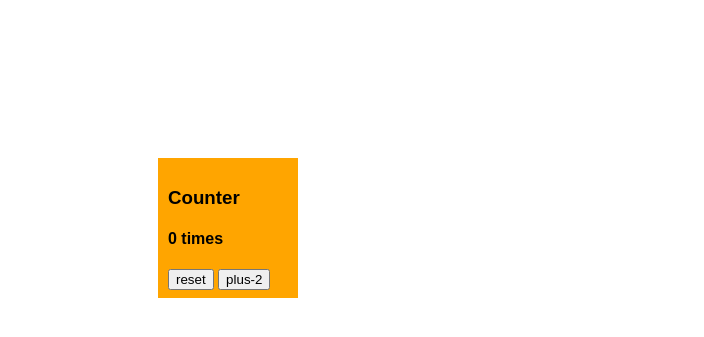
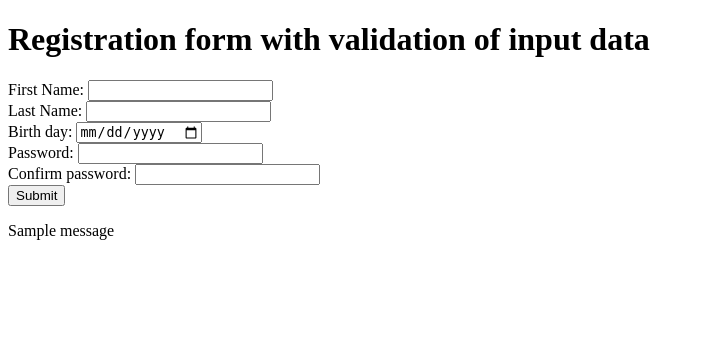
Before and after one commit to g-ramirez/git_projects, a Flask app: page / in a window 1280 px wide. Shown: the top 337 px of the page, without its empty margins (0-704 px from the left). Run offline with Flask 2, Linux system fonts and the light colour scheme; one stand-in notice (Sample message) is shown.

Commit message:
adding reg form

```diff
--- /dev/null
+++ b/registration_form/server.py
@@ -0,0 +1,67 @@
+from flask import Flask, render_template, session, redirect, request, flash
+from datetime import datetime
+
+app = Flask("__name__")
+app.secret_key = "Some_Key"
+
+@app.route("/", methods=['GET'])
+def get_index():
+    return render_template("index.html")
+
+@app.route("/submit", methods=['POST'])
+def submit_data():
+    first_name = request.form['first-name']
+    last_name = request.form['last-name']
+    password = request.form['password']
+    confirm_password = request.form['confirm-password']
+    date = request.form['bday']
+    if element_is_empty([first_name,last_name,password,confirm_password,date]):
+        flash("One or more of the fields is empty!", "empty-element")
+        return redirect('/')
+    if not password == confirm_password:
+        flash("Passwords do not match")
+        return redirect('/')
+    if not password_is_valid(password):
+        flash("Password must have at least 1 uppercase letter and 1 numeric value")
+        return redirect('/')
+    if not date_is_valid(date):
+        flash("Please enter a day that occurs in the past!")
+        return redirect('/')
+    return redirect('/success')
+
+@app.route('/success', methods=['GET'])
+def success():
+    return render_template('success.html')
+
+def password_is_valid(password):
+    #Add the validation that requires a password to have at least 1 uppercase letter and 1 numeric value.
+    hasNumber = False
+    hasUpper = False
+    print 'Method starting...'
+    for ch in password:
+        if ch.isdigit():
+            hasNumber = True
+        if ch.isupper():
+            hasUpper = True
+        if hasNumber and hasUpper:
+            return True
+    return False
+
+def date_is_valid(date):
+    #Add a birth-date field that must be validated as a valid date (and must be from the past).
+    #convert unicode to list with form [year,month,day]
+    date_array = [eval(x) for x in date.split('-')]
+    date = datetime(year=date_array[0], month=date_array[1], day=date_array[2])
+    if date < datetime.now():
+        return True
+    else:
+        return False
+
+def element_is_empty(form_data):
+    for item in form_data:
+        if item == "":
+            return True
+    return False
+
+if __name__ == "__main__":
+    app.run(debug=1)
--- a/registration_form/templates/index.html
+++ b/registration_form/templates/index.html
@@ -3,9 +3,34 @@
   <head>
     <meta charset="utf-8">
     <title>Registration Form</title>
-    <link rel="stylesheet" type="text/css" href="../static/index.css">
   </head>
   <body>
+    <!-- All fields are required and must not be blank
+    First and Last Name cannot contain any numbers
+    Password should be more than 8 characters
+    Email should be a valid email
+    Password and Password Confirmation should match -->
 
+  <h1>Registration form with validation of input data</h1>
+  <form action="/submit" method="post">
+    First Name: <input type="text" name="first-name">
+    <br>
+    Last Name: <input type="text" name="last-name">
+    <br>
+    Birth day: <input type="date" name="bday">
+    <br>
+    Password: <input type="password" name="password">
+    <br>
+    Confirm password: <input type="password" name="confirm-password">
+    <br>
+    <input type="submit">
+  </form>
+  <div class="flash">
+    {% with messages = get_flashed_messages() %}
+      {% for message in messages %}
+        <p>{{message}}</p>
+      {% endfor %}
+    {% endwith %}
+  </div>
   </body>
 </html>
```
Also changed, not shown: registration_form/templates/success.html (added, +10 -0 lines), 1 other file.
